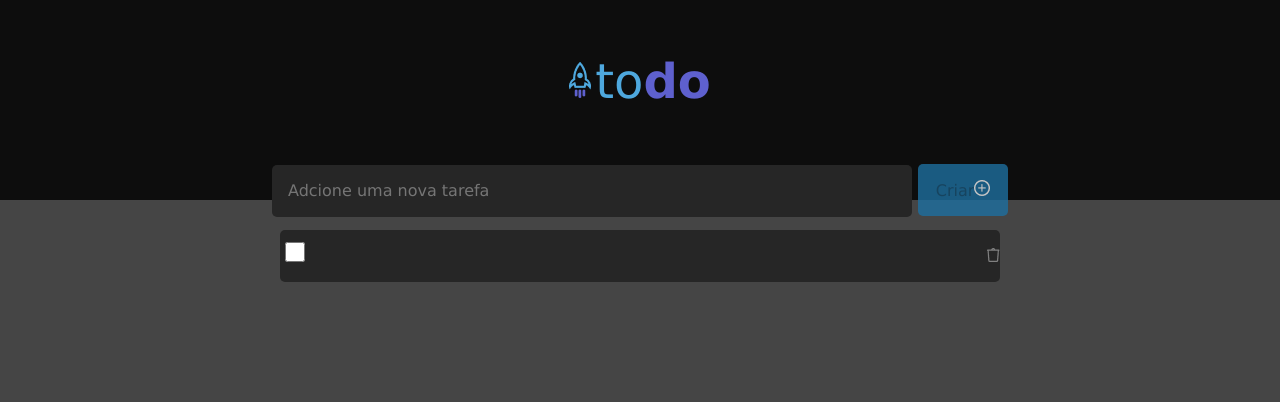
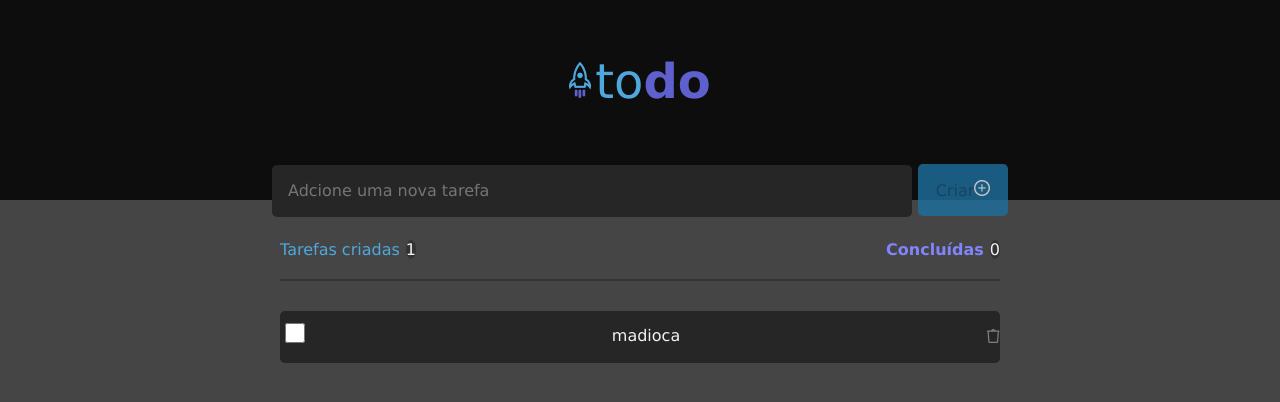
Before and after one commit to AlanDiogoR/Rocketseat-challenge, a React (Vite) app in the folder todo list/: page / in a window 1280 px wide. Shown: the top 402 px of the page. Built offline with nearby package versions, Linux system fonts and the light colour scheme.

Commit message:
dando erro no document getelemetbyid

```diff
--- /dev/null
+++ b/todo list/src/components/ConcluedTask/index.tsx
@@ -0,0 +1,36 @@
+import styles from './styles.module.css'
+import clipBoard from '../../assets/Clipboard.png'
+import lixeira from '../../assets/Vector.png'
+import { useState } from 'react'
+
+interface taskProps {
+  content: string
+  tasks: string[]
+  onDeletTask: (task: string) => void
+  onHandleConcluedTask: () => void
+}
+
+export function ConcluedTask({ content, onDeletTask, tasks, onHandleConcluedTask }:taskProps) {
+  function handleDeleteTask() {
+    onDeletTask(content)
+  }
+
+  function handleConcluedTask() {
+    onHandleConcluedTask()
+  }
+
+
+  return (
+    <div className={styles.tasks}>
+      <div className={styles.assignment}>
+        <input
+          type="checkbox"
+          onChange={handleConcluedTask}
+          id='input'
+        />
+        <label>{content}</label>
+        <button onClick={handleDeleteTask} title='Deletar tarefa'><img src={lixeira} alt="" /></button>
+      </div>
+    </div>
+  )
+}
--- /dev/null
+++ b/todo list/src/components/ConcluedTask/styles.module.css
@@ -0,0 +1,53 @@
+.tasks {
+  display: flex;
+  flex-direction: column;
+  margin-top: 30px;
+  justify-content: center;
+  align-items: center;
+  text-align: center;
+}
+
+.tasks >  img {
+  height: 56px;
+  width: 56px;
+}
+
+.tasks > strong {
+  font-weight: bold;
+  color: var(--gray-300);
+}
+
+.tasks > p {
+  color: var(--gray-300);
+}
+
+.assignment > input[type="checkbox"] {
+  display: flex;
+  margin-left: 5px;
+  margin-top: 12px;
+  width: 20px;
+  height: 20px;
+}
+
+
+.tasks > .assignment {
+  display: flex;
+  flex-direction: row;
+  justify-content: space-between;
+  margin-bottom: 0;
+  margin-left: 0;
+
+  width: calc(100vh - 5rem);
+  height: 52px;
+  background-color: var(--gray-500);
+  border-radius: 5px;
+}
+
+.assignment label {
+  margin-top: 15px;
+}
+
+.assignment button {
+  background-color: transparent;
+  border: none;
+}
--- a/todo list/src/components/Container/index.tsx
+++ b/todo list/src/components/Container/index.tsx
@@ -1,17 +1,23 @@
 import styles from './styles.module.css'
 
-export function Container() {
+interface TaskProps {
+  tasks: string[]
+  conclued: number
+}
+
+export function Container( { tasks, conclued}:TaskProps) {
+  const createTask = tasks.length
   return (
     <main>
       <div className={styles.nav}>
         <div>
           <a href="#SLA">Tarefas criadas</a>
-          <span>0</span>
+          <span>{createTask}</span>
         </div>
 
         <div>
           <a href="#SLA"><strong className={styles.stron}>Concluídas</strong></a>
-          <span>0</span>
+          <span>{conclued}</span>
         </div>
       </div>
     </main>
--- a/todo list/src/components/Container/styles.module.css
+++ b/todo list/src/components/Container/styles.module.css
@@ -9,8 +9,8 @@ main {
   justify-content: space-between;
   border-bottom: 2px solid #333333;
   margin: auto;
-  margin-top: 90px;
-  padding-bottom: 15px;
+  margin-top: 40px;
+  padding-bottom: 20px;
   width: calc(100vh - 5rem)
 }
 
--- a/todo list/src/components/Header/index.tsx
+++ b/todo list/src/components/Header/index.tsx
@@ -2,20 +2,21 @@ import styles from './styles.module.css';
 import rocket from '../../assets/rocket-icon.png'
 import plus from '../../assets/layermore.png'
 import { ChangeEvent, FormEvent, useState } from 'react';
-import { Task } from '../Task';
 import { Container } from '../Container';
+import { ConcluedTask } from '../ConcluedTask';
 
-
+interface taskProps {
+  tasks: string[]
+  setTask: () => void
+}
 export function Header() {
-  const [ tasks, setTask] = useState([
-    '',
-  ])
+  const [ tasksCompleted, setTasksCompleted] = useState(0)
+  const [ tasks, setTask] = useState(['madioca'])
 
   const [newTaskText, setNewTaskText] = useState('')
 
   function handleCreateTask(event: FormEvent) {
     event.preventDefault()
-
 
     setTask([...tasks, newTaskText])
     setNewTaskText('')
@@ -37,7 +38,19 @@ export function Header() {
     setTask(tasksWithoutDeleteOne)
   }
 
+  function handleTaskConclued(event: ChangeEvent<HTMLInputElement>) {
+    console.log(event.target.value)
+  }
+  function concluedTask() {
+    if (document?.getElementById("input").checked) {
+      setTasksCompleted(tasksCompleted+1)
+    } else {
+      setTasksCompleted(tasksCompleted-1)
+    }
+  }
+
   return (
+    <>
       <div className={styles.container}>
         <header>
           <div>
@@ -62,17 +75,27 @@ export function Header() {
 
         </header>
 
+        <div>
+          <Container
+            tasks={tasks}
+            conclued={tasksCompleted}
+          />
+        </div>
+
         <div className={styles.conatinerTask}>
           {tasks.map(task => {
             return (
-            <Task
+              <ConcluedTask
                 content={task}
                 onDeletTask={deletTask}
+                tasks={tasks}
+                onHandleConcluedTask={concluedTask}
               />
             )
           })}
         </div>
 
       </div>
+    </>
   )
 }
--- a/todo list/src/components/Task/index.tsx
+++ b/todo list/src/components/Task/index.tsx
@@ -1,27 +1,26 @@
-import styles from './styles.module.css';
-import lixeira from '../../assets/Vector.png'
+{/*  import styles from './styles.module.css';
+import { useState } from 'react';
+import { Container } from '../Container';
+import { ConcluedTask } from '../ConcluedTask';
 
 interface taskProps {
   content: string
+  tasks: string[]
   onDeletTask: (task: string) => void
 }
-
-export function Task({ content, onDeletTask }:taskProps) {
-  function handleDeleteTask() {
-    onDeletTask(content)
-  }
+export function Task({ content, onDeletTask, tasks }:taskProps) {
   return (
     <div className={styles.tasks}>
-      <div className={styles.assignment}>
-        <input type="checkbox" name="tarefaCompletada" />
-        <label>{content}</label>
-        <button onClick={handleDeleteTask} title='Deletar tarefa'><img src={lixeira} alt="" /></button>
-      </div>
+      <ConcluedTask
+        content={content}
+        onDeletTask={onDeletTask}
+        tasks={tasks}
+      />
     </div>
   )
 }
 
-{/*import clipBoard from '../../assets/Clipboard.png'
+import clipBoard from '../../assets/Clipboard.png'
 
 export function Task() {
   return (
```
Also changed, not shown: todo list/src/App.tsx (+0 -7 lines). Lines whose indentation alone changed are shown as unchanged.
